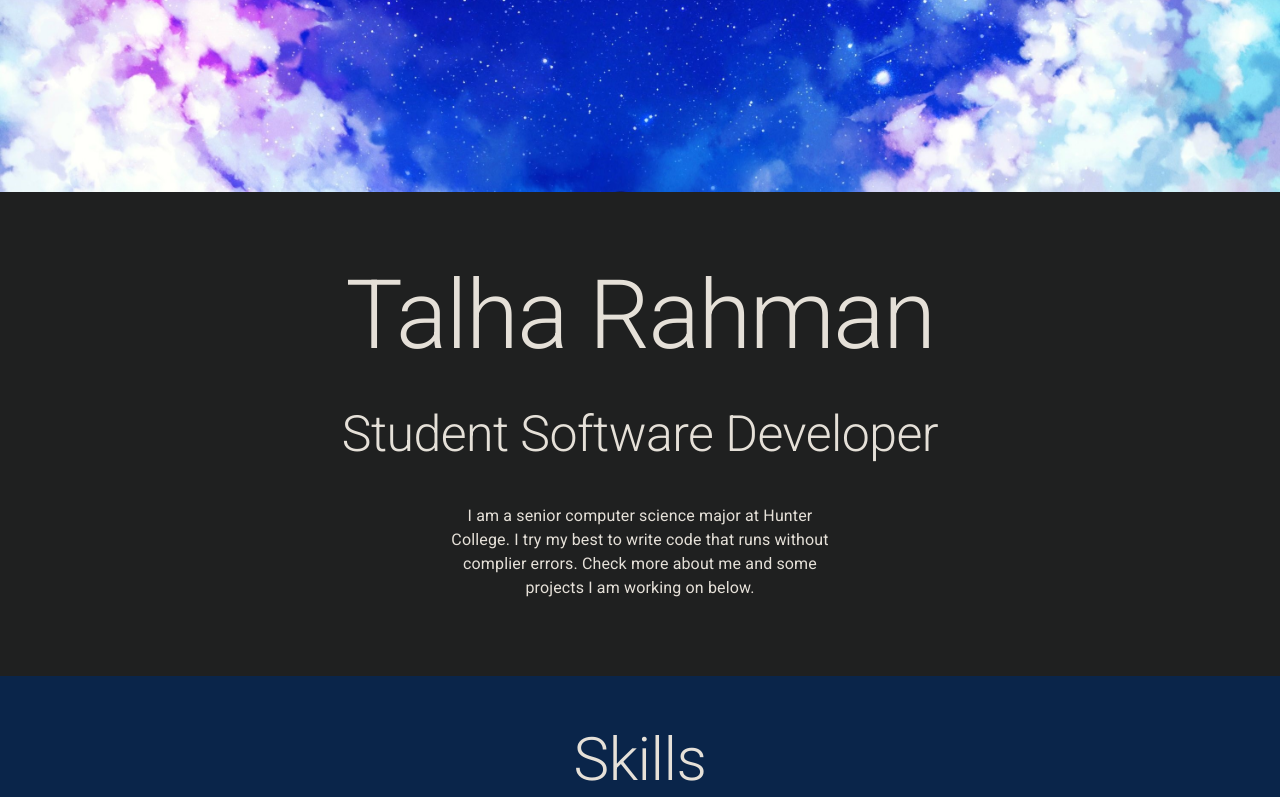
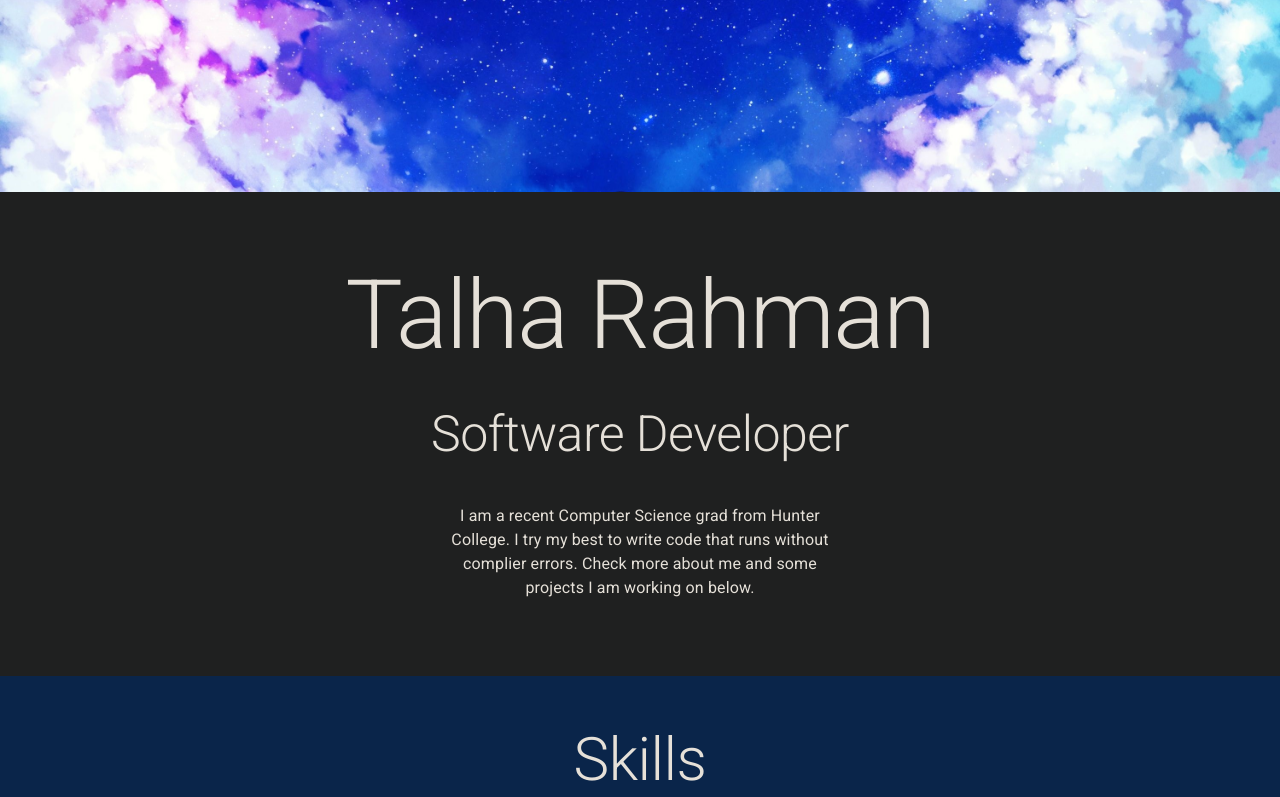
Before and after one commit to TalhaR/talhar.github.io, a React (Create React App) app: page / in a window 1280 px wide. Shown: the part 397-1194 px from the top of the page. Built offline with nearby package versions, Linux system fonts and the light colour scheme.

Commit message:
updated description

```diff
--- a/src/components/About.jsx
+++ b/src/components/About.jsx
@@ -34,12 +34,12 @@ export default function About() {
             </Grid>
             <Grid item xs={12}>
                 <Typography variant="h2">
-                    <small> Student Software Developer </small>
+                    <small> Software Developer </small>
                 </Typography>
             </Grid>
             <Grid item xs={12} sm={8} md={6} lg={4} className={classes.aboutText}>
                 <Typography variant="body1">
-                    I am a senior computer science major at Hunter College. I
+                    I am a recent Computer Science grad from Hunter College. I
                     try my best to write code that runs without complier errors.
                     Check more about me and some projects I am working on below.
                 </Typography>
```
